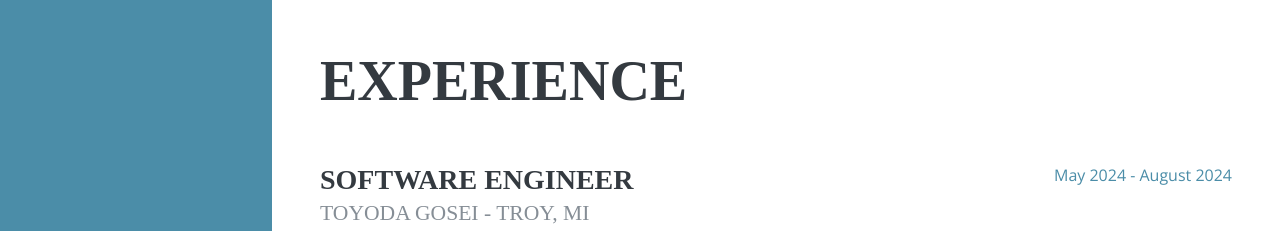
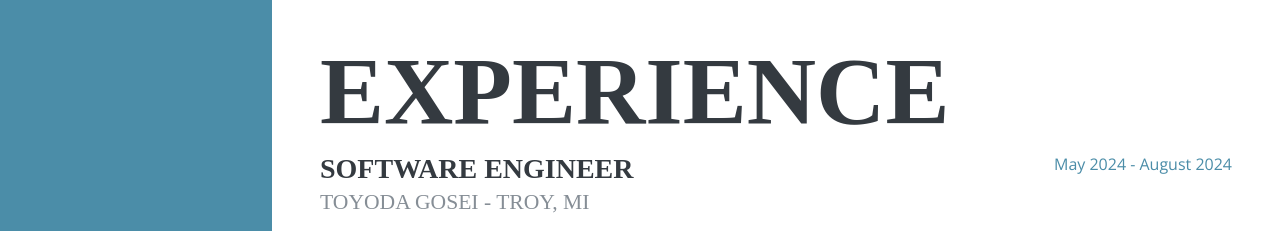
Before and after one commit to alyviao/alyviao.github.io, a website: page experience.html in a window 1280 px wide. Shown: the top 231 px of the page. Drawn offline with nearby package versions, Linux system fonts and the light colour scheme; a web font is replaced by a local one.

Commit message:
Update experience.html

```diff
--- a/experience.html
+++ b/experience.html
@@ -40,7 +40,7 @@
   <div class="container-fluid p-0">
     <section class="resume-section p-3 p-lg-5 d-flex flex-column" id="experience">
       <div class="my-auto">
-        <h2 class="mb-5">Experience</h2>
+        <h1 class="mb-3">Experience</h1>
         <div class="resume-item d-flex flex-column flex-md-row mb-5">
           <div class="resume-content mr-auto">
             <h3 class="mb-0">Software Engineer</h3>
```
